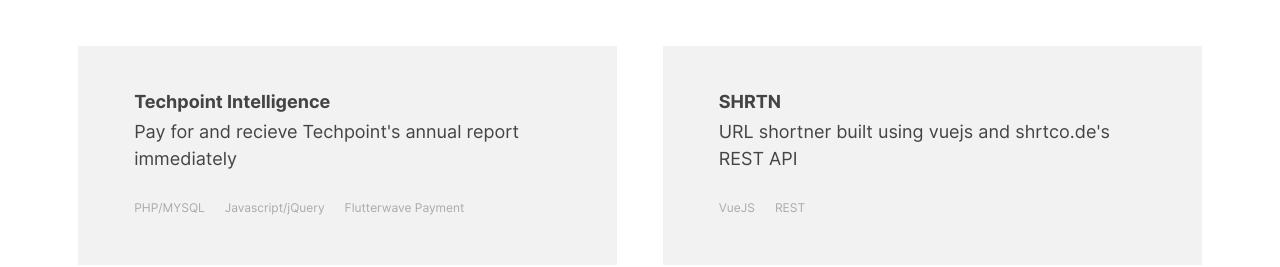
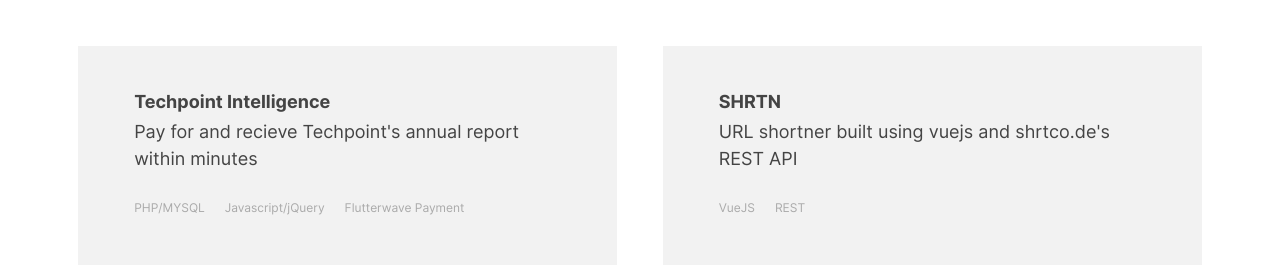
Before and after one commit to ozorku/ozorku-portfolio, a Nuxt app: page / in a window 1280 px wide. Shown: the part 1011-1278 px from the top of the page. Built offline with nearby package versions, Linux system fonts and the light colour scheme.

Commit message:
update work

```diff
--- a/static/data/recentWorks.js
+++ b/static/data/recentWorks.js
@@ -16,7 +16,7 @@
   },
   {
     name: "Techpoint Intelligence",
-    summary: "Pay for and recieve Techpoint's annual report immediately",
+    summary: "Pay for and recieve Techpoint's annual report within minutes",
     url: "https://intelligence.techpoint.africa",
     urlType: "post",
     tools: ["PHP/MYSQL", "Javascript/jQuery", "Flutterwave Payment"]
```
